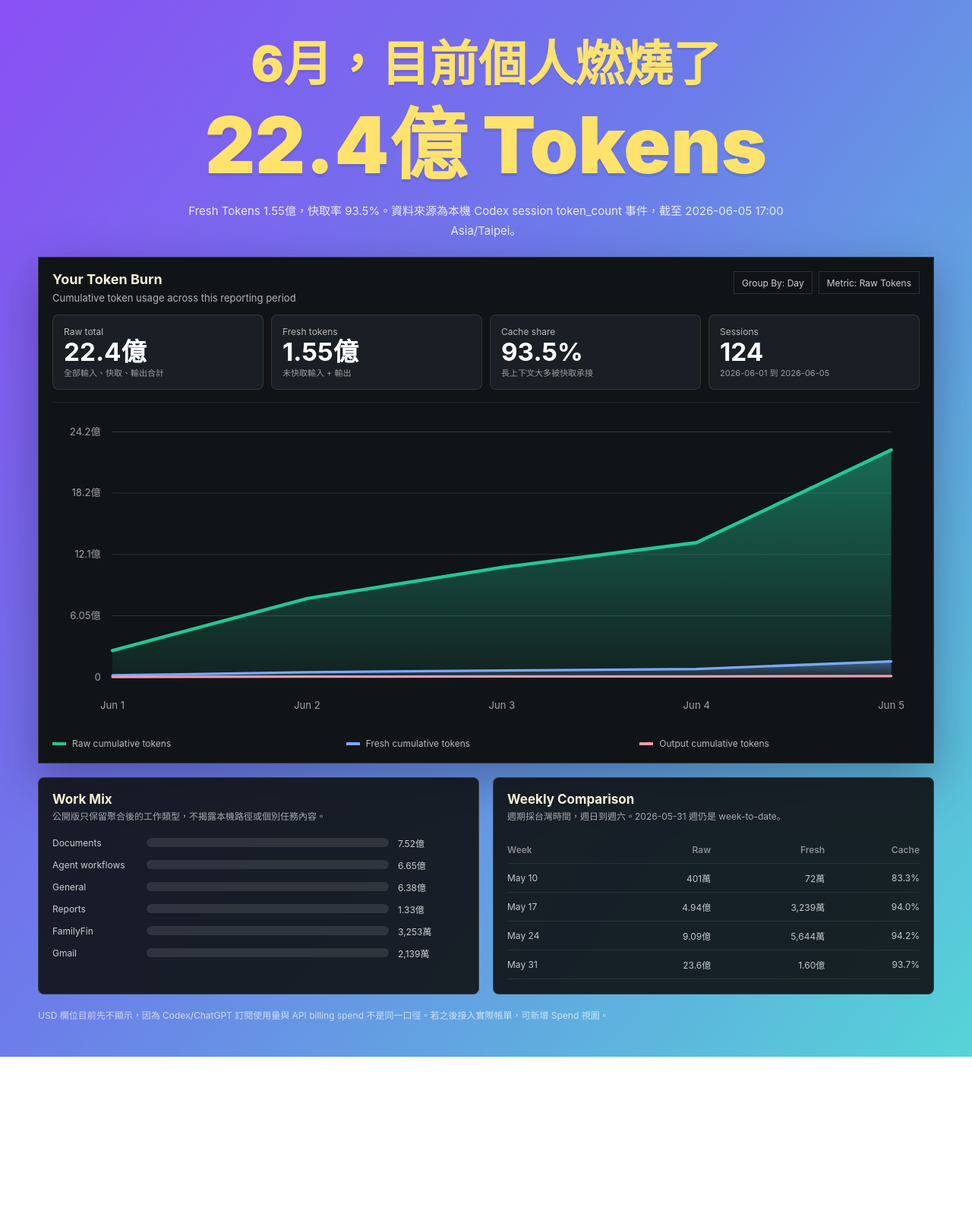
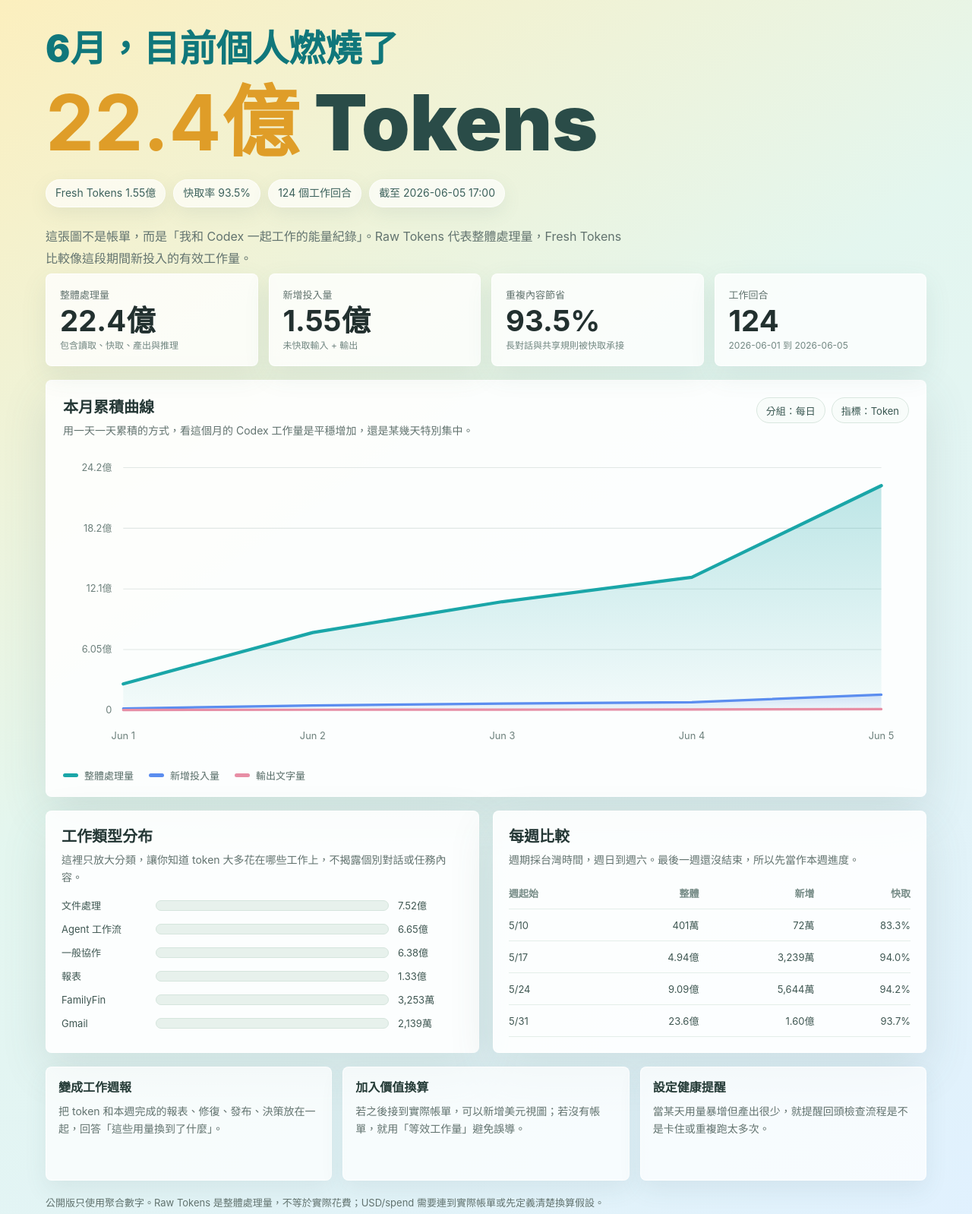
Before and after one commit to Kevin-Yeh-egroup/codex-token-burn-dashboard, a website: page index.html in a window 1280 px wide. Shown: the whole page at 76% size. Before the commit the page ends 1391 px from the top, so only its background shows below. Drawn offline with Linux system fonts and the light colour scheme.

Commit message:
Brighten token burn dashboard

```diff
--- a/index.html
+++ b/index.html
@@ -7,19 +7,22 @@
   <title>Codex Token Burn Dashboard</title>
   <style>
     :root {
-      --ink: #f8f3d7;
-      --muted: rgba(248, 243, 215, 0.74);
-      --panel: #111417;
-      --panel-soft: #191f24;
-      --grid: rgba(255, 255, 255, 0.12);
-      --yellow: #ffe36d;
-      --cyan: #55d7d7;
-      --violet: #8854f2;
-      --green: #20c997;
-      --blue: #7aa8ff;
-      --rose: #f09ab1;
-      --orange: #ffb45c;
-      --line: rgba(255, 255, 255, 0.18);
+      --bg: #f8fbf7;
+      --paper: #ffffff;
+      --paper-soft: #f1f7f2;
+      --ink: #22302f;
+      --muted: #62736f;
+      --soft-line: #d9e7df;
+      --accent: #1aa6a8;
+      --accent-deep: #10777b;
+      --mint: #dff5ed;
+      --sun: #ffe48a;
+      --sun-deep: #df9d28;
+      --sky: #dff0ff;
+      --blue: #5b8def;
+      --leaf: #57bf8e;
+      --rose: #e78ea5;
+      --shadow: 0 22px 60px rgba(69, 101, 92, 0.14);
       font-family: Inter, "Segoe UI", "Noto Sans TC", Arial, sans-serif;
     }
 
@@ -32,59 +35,124 @@
       color: var(--ink);
       min-height: 100vh;
       background:
-        linear-gradient(126deg, #8a50f4 0%, #6d7aea 42%, #55d4d7 100%);
+        linear-gradient(145deg, rgba(255, 228, 138, 0.52), rgba(223, 245, 237, 0.82) 44%, rgba(223, 240, 255, 0.94)),
+        var(--bg);
     }
 
     main {
-      width: min(1180px, calc(100vw - 40px));
+      width: min(1160px, calc(100vw - 40px));
       margin: 0 auto;
-      padding: 28px 0 44px;
+      padding: 30px 0 48px;
     }
 
     .hero {
-      min-height: 310px;
+      min-height: 330px;
       display: grid;
       align-content: center;
-      justify-items: center;
-      gap: 22px;
-      text-align: center;
+      gap: 20px;
     }
 
-    .eyebrow {
+    .kicker {
       margin: 0;
-      color: var(--yellow);
-      font-size: clamp(30px, 5vw, 68px);
+      color: var(--accent-deep);
+      font-size: clamp(24px, 4vw, 48px);
       font-weight: 900;
-      line-height: 1.05;
-      text-shadow: 0 3px 0 rgba(0, 0, 0, 0.08);
+      line-height: 1.18;
+      letter-spacing: 0;
     }
 
     .hero h1 {
       margin: 0;
-      color: var(--yellow);
-      font-size: clamp(44px, 8vw, 104px);
+      color: #2a4c48;
+      font-size: clamp(46px, 8vw, 102px);
       font-weight: 950;
-      line-height: 1.02;
+      line-height: 0.98;
       letter-spacing: 0;
-      text-shadow: 0 4px 0 rgba(0, 0, 0, 0.08);
     }
 
-    .hero-subtitle {
-      margin: 0;
-      color: rgba(255, 255, 255, 0.86);
-      font-size: 15px;
-      line-height: 1.7;
-      max-width: 800px;
+    .hero strong {
+      color: var(--sun-deep);
     }
 
-    .shell {
-      background: var(--panel);
-      border: 1px solid rgba(255, 255, 255, 0.16);
-      box-shadow: 0 22px 60px rgba(23, 15, 47, 0.34);
-      padding: 18px;
+    .hero-summary {
+      display: flex;
+      flex-wrap: wrap;
+      gap: 10px;
+      margin: 4px 0 0;
     }
 
-    .panel-header {
+    .pill {
+      display: inline-flex;
+      align-items: center;
+      min-height: 36px;
+      padding: 8px 12px;
+      border-radius: 999px;
+      background: rgba(255, 255, 255, 0.66);
+      border: 1px solid rgba(255, 255, 255, 0.72);
+      color: #3d625d;
+      font-size: 14px;
+      line-height: 1.35;
+      box-shadow: 0 8px 24px rgba(80, 122, 116, 0.1);
+    }
+
+    .reader-note {
+      max-width: 760px;
+      margin: 4px 0 0;
+      color: var(--muted);
+      font-size: 16px;
+      line-height: 1.78;
+    }
+
+    .metrics {
+      display: grid;
+      grid-template-columns: repeat(4, minmax(0, 1fr));
+      gap: 14px;
+      margin-bottom: 18px;
+    }
+
+    .metric {
+      min-height: 122px;
+      background: rgba(255, 255, 255, 0.78);
+      border: 1px solid rgba(255, 255, 255, 0.8);
+      border-radius: 8px;
+      padding: 18px;
+      display: grid;
+      align-content: space-between;
+      box-shadow: 0 12px 34px rgba(68, 103, 95, 0.1);
+    }
+
+    .metric span {
+      color: var(--muted);
+      font-size: 13px;
+      line-height: 1.45;
+    }
+
+    .metric strong {
+      color: var(--ink);
+      font-size: clamp(26px, 3vw, 42px);
+      line-height: 1.1;
+      letter-spacing: 0;
+    }
+
+    .metric small {
+      color: #718681;
+      font-size: 12px;
+      line-height: 1.45;
+    }
+
+    .chart-card,
+    .info-card {
+      background: rgba(255, 255, 255, 0.88);
+      border: 1px solid rgba(255, 255, 255, 0.88);
+      border-radius: 8px;
+      box-shadow: var(--shadow);
+    }
+
+    .chart-card {
+      padding: 22px 22px 18px;
+    }
+
+    .section-header {
       display: flex;
       justify-content: space-between;
       gap: 18px;
@@ -92,16 +160,21 @@
       margin-bottom: 14px;
     }
 
-    .panel-title h2 {
+    .section-title h2,
+    .info-card h3 {
       margin: 0;
-      font-size: 18px;
-      line-height: 1.25;
+      color: #243735;
+      font-size: 20px;
+      line-height: 1.3;
+      letter-spacing: 0;
     }
 
-    .panel-title p {
-      margin: 4px 0 0;
-      color: rgba(255, 255, 255, 0.68);
-      font-size: 13px;
+    .section-title p,
+    .info-card p {
+      margin: 6px 0 0;
+      color: var(--muted);
+      font-size: 14px;
+      line-height: 1.65;
     }
 
     .controls {
@@ -112,57 +185,17 @@
     }
 
     .control {
-      border: 1px solid rgba(255, 255, 255, 0.12);
-      color: rgba(255, 255, 255, 0.78);
-      background: #101316;
-      height: 30px;
-      padding: 0 10px;
+      border: 1px solid var(--soft-line);
+      color: #385650;
+      background: #f8fcfa;
+      min-height: 34px;
+      padding: 0 12px;
+      border-radius: 999px;
       display: inline-flex;
       align-items: center;
       gap: 8px;
-      font-size: 12px;
+      font-size: 13px;
       white-space: nowrap;
-    }
-
-    .metric-grid {
-      display: grid;
-      grid-template-columns: repeat(4, minmax(0, 1fr));
-      gap: 10px;
-      margin-bottom: 16px;
-    }
-
-    .metric {
-      min-height: 92px;
-      background: var(--panel-soft);
-      border: 1px solid rgba(255, 255, 255, 0.1);
-      padding: 14px;
-      display: grid;
-      align-content: space-between;
-      border-radius: 8px;
-    }
-
-    .metric span {
-      color: rgba(255, 255, 255, 0.68);
-      font-size: 12px;
-    }
-
-    .metric strong {
-      color: #fff;
-      font-size: clamp(23px, 2.6vw, 34px);
-      line-height: 1.15;
-      letter-spacing: 0;
-    }
-
-    .metric small {
-      color: rgba(255, 255, 255, 0.56);
-      font-size: 11px;
-    }
-
-    .chart-wrap {
-      min-height: 360px;
-      position: relative;
-      border-top: 1px solid rgba(255, 255, 255, 0.08);
-      padding-top: 12px;
     }
 
     svg {
@@ -171,24 +204,23 @@
       display: block;
     }
 
-    .axis,
     .tick {
-      stroke: var(--grid);
+      stroke: rgba(85, 111, 105, 0.16);
       stroke-width: 1;
     }
 
     .label {
-      fill: rgba(255, 255, 255, 0.6);
+      fill: #6d807c;
       font-size: 12px;
     }
 
     .legend {
-      display: grid;
-      grid-template-columns: repeat(3, minmax(0, 1fr));
-      gap: 10px 18px;
+      display: flex;
+      flex-wrap: wrap;
+      gap: 10px 20px;
       margin-top: 12px;
-      color: rgba(255, 255, 255, 0.7);
-      font-size: 12px;
+      color: #586d68;
+      font-size: 13px;
     }
 
     .legend-item {
@@ -199,8 +231,9 @@
     }
 
     .swatch {
-      width: 18px;
-      height: 4px;
+      width: 20px;
+      height: 5px;
+      border-radius: 999px;
       flex: 0 0 auto;
     }
 
@@ -211,65 +244,53 @@
       margin-top: 18px;
     }
 
-    .mini-panel {
-      background: rgba(17, 20, 23, 0.92);
-      border: 1px solid rgba(255, 255, 255, 0.14);
-      padding: 18px;
-      border-radius: 8px;
-      min-height: 286px;
-    }
-
-    .mini-panel h3 {
-      margin: 0 0 4px;
-      font-size: 17px;
-    }
-
-    .mini-panel p {
-      margin: 0 0 16px;
-      color: rgba(255, 255, 255, 0.62);
-      font-size: 12px;
-      line-height: 1.55;
+    .info-card {
+      padding: 20px;
+      min-height: 300px;
     }
 
     .bars {
       display: grid;
       gap: 12px;
+      margin-top: 16px;
     }
 
     .bar-row {
       display: grid;
-      grid-template-columns: 112px 1fr 88px;
+      grid-template-columns: 112px 1fr 86px;
       gap: 12px;
       align-items: center;
-      color: rgba(255, 255, 255, 0.78);
-      font-size: 12px;
+      color: #3f5752;
+      font-size: 13px;
     }
 
     .bar-track {
-      height: 12px;
-      background: rgba(255, 255, 255, 0.1);
+      height: 14px;
+      background: #e7f1ec;
       border-radius: 999px;
       overflow: hidden;
+      border: 1px solid #d5e5dd;
     }
 
     .bar-fill {
       height: 100%;
       border-radius: inherit;
-      background: linear-gradient(90deg, var(--green), var(--cyan));
+      background: linear-gradient(90deg, var(--leaf), var(--accent));
     }
 
     .table {
       width: 100%;
       border-collapse: collapse;
-      font-size: 12px;
+      margin-top: 12px;
+      font-size: 13px;
     }
 
     .table th,
     .table td {
-      padding: 10px 0;
-      border-bottom: 1px solid rgba(255, 255, 255, 0.08);
+      padding: 11px 0;
+      border-bottom: 1px solid #e4eee9;
       text-align: right;
-      color: rgba(255, 255, 255, 0.74);
+      color: #3f5752;
     }
 
     .table th:first-child,
@@ -278,15 +299,45 @@
     }
 
     .table th {
-      color: rgba(255, 255, 255, 0.48);
-      font-weight: 600;
+      color: #788d88;
+      font-weight: 700;
     }
 
-    .note {
+    .extension-list {
+      display: grid;
+      grid-template-columns: repeat(3, minmax(0, 1fr));
+      gap: 14px;
+      margin-top: 18px;
+    }
+
+    .extension {
+      background: rgba(255, 255, 255, 0.72);
+      border: 1px solid rgba(255, 255, 255, 0.82);
+      border-radius: 8px;
+      padding: 16px;
+      min-height: 150px;
+      box-shadow: 0 12px 30px rgba(70, 104, 98, 0.09);
+    }
+
+    .extension h3 {
+      margin: 0 0 8px;
+      font-size: 16px;
+      line-height: 1.35;
+      color: #263c38;
+    }
+
+    .extension p {
+      margin: 0;
+      color: var(--muted);
+      font-size: 14px;
+      line-height: 1.68;
+    }
+
+    .plain-note {
       margin: 18px 0 0;
-      color: rgba(255, 255, 255, 0.68);
-      font-size: 12px;
-      line-height: 1.7;
+      color: var(--muted);
+      font-size: 13px;
+      line-height: 1.75;
     }
 
     @media (max-width: 860px) {
@@ -296,11 +347,16 @@
       }
 
       .hero {
-        min-height: 280px;
+        min-height: 300px;
       }
 
-      .panel-header,
-      .section-grid {
+      .metrics {
+        grid-template-columns: repeat(2, minmax(0, 1fr));
+      }
+
+      .section-header,
+      .section-grid,
+      .extension-list {
         grid-template-columns: 1fr;
         display: grid;
       }
@@ -308,29 +364,29 @@
       .controls {
         justify-content: start;
       }
-
-      .metric-grid {
-        grid-template-columns: repeat(2, minmax(0, 1fr));
-      }
-
-      .legend {
-        grid-template-columns: 1fr 1fr;
-      }
     }
 
     @media (max-width: 540px) {
-      .metric-grid,
-      .legend {
+      main {
+        width: min(100vw - 20px, 420px);
+      }
+
+      .metrics {
         grid-template-columns: 1fr;
       }
 
-      .bar-row {
-        grid-template-columns: 84px 1fr 72px;
+      .hero h1 {
+        font-size: clamp(44px, 17vw, 72px);
       }
 
-      .shell,
-      .mini-panel {
-        padding: 14px;
+      .bar-row {
+        grid-template-columns: 88px 1fr 70px;
+        gap: 8px;
+      }
+
+      .chart-card,
+      .info-card {
+        padding: 16px;
       }
     }
   </style>
@@ -338,74 +394,78 @@
 <body>
   <main>
     <section class="hero" aria-label="Token burn headline">
-      <p class="eyebrow">6月，目前個人燃燒了</p>
-      <h1>22.4億 Tokens</h1>
-      <p class="hero-subtitle">Fresh Tokens 1.55億，快取率 93.5%。資料來源為本機 Codex session token_count 事件，截至 2026-06-05 17:00 Asia/Taipei。</p>
+      <p class="kicker">6月，目前個人燃燒了</p>
+      <h1><strong>22.4億</strong> Tokens</h1>
+      <div class="hero-summary" aria-label="Key summary">
+        <span class="pill">Fresh Tokens 1.55億</span>
+        <span class="pill">快取率 93.5%</span>
+        <span class="pill">124 個工作回合</span>
+        <span class="pill">截至 2026-06-05 17:00</span>
+      </div>
+      <p class="reader-note">這張圖不是帳單，而是「我和 Codex 一起工作的能量紀錄」。Raw Tokens 代表整體處理量，Fresh Tokens 比較像這段期間新投入的有效工作量。</p>
     </section>
 
-    <section class="shell" aria-label="Token usage dashboard">
-      <div class="panel-header">
-        <div class="panel-title">
-          <h2>Your Token Burn</h2>
-          <p>Cumulative token usage across this reporting period</p>
-        </div>
-        <div class="controls" aria-label="Dashboard dimensions">
-          <span class="control">Group By: Day</span>
-          <span class="control">Metric: Raw Tokens</span>
-        </div>
-      </div>
-
-      <div class="metric-grid" aria-label="June summary metrics">
+    <section class="metrics" aria-label="June summary metrics">
       <div class="metric">
-          <span>Raw total</span>
+        <span>整體處理量</span>
         <strong>22.4億</strong>
-          <small>全部輸入、快取、輸出合計</small>
+        <small>包含讀取、快取、產出與推理</small>
       </div>
       <div class="metric">
-          <span>Fresh tokens</span>
+        <span>新增投入量</span>
         <strong>1.55億</strong>
         <small>未快取輸入 + 輸出</small>
       </div>
       <div class="metric">
-          <span>Cache share</span>
+        <span>重複內容節省</span>
         <strong>93.5%</strong>
-          <small>長上下文大多被快取承接</small>
+        <small>長對話與共享規則被快取承接</small>
       </div>
       <div class="metric">
-          <span>Sessions</span>
+        <span>工作回合</span>
         <strong>124</strong>
         <small>2026-06-01 到 2026-06-05</small>
       </div>
+    </section>
+
+    <section class="chart-card" aria-label="Token usage dashboard">
+      <div class="section-header">
+        <div class="section-title">
+          <h2>本月累積曲線</h2>
+          <p>用一天一天累積的方式，看這個月的 Codex 工作量是平穩增加，還是某幾天特別集中。</p>
+        </div>
+        <div class="controls" aria-label="Dashboard dimensions">
+          <span class="control">分組：每日</span>
+          <span class="control">指標：Token</span>
+        </div>
       </div>
 
-      <div class="chart-wrap">
       <svg id="tokenChart" viewBox="0 0 1040 380" role="img" aria-label="Daily cumulative token usage chart"></svg>
-      </div>
 
       <div class="legend" aria-label="Chart legend">
-        <div class="legend-item"><span class="swatch" style="background: var(--green)"></span>Raw cumulative tokens</div>
-        <div class="legend-item"><span class="swatch" style="background: var(--blue)"></span>Fresh cumulative tokens</div>
-        <div class="legend-item"><span class="swatch" style="background: var(--rose)"></span>Output cumulative tokens</div>
+        <div class="legend-item"><span class="swatch" style="background: var(--accent)"></span>整體處理量</div>
+        <div class="legend-item"><span class="swatch" style="background: var(--blue)"></span>新增投入量</div>
+        <div class="legend-item"><span class="swatch" style="background: var(--rose)"></span>輸出文字量</div>
       </div>
     </section>
 
     <section class="section-grid" aria-label="Comparisons">
-      <div class="mini-panel">
-        <h3>Work Mix</h3>
-        <p>公開版只保留聚合後的工作類型，不揭露本機路徑或個別任務內容。</p>
+      <div class="info-card">
+        <h3>工作類型分布</h3>
+        <p>這裡只放大分類，讓你知道 token 大多花在哪些工作上，不揭露個別對話或任務內容。</p>
         <div class="bars" id="workMix"></div>
       </div>
 
-      <div class="mini-panel">
-        <h3>Weekly Comparison</h3>
-        <p>週期採台灣時間，週日到週六。2026-05-31 週仍是 week-to-date。</p>
+      <div class="info-card">
+        <h3>每週比較</h3>
+        <p>週期採台灣時間，週日到週六。最後一週還沒結束，所以先當作本週進度。</p>
         <table class="table">
           <thead>
             <tr>
-              <th>Week</th>
-              <th>Raw</th>
-              <th>Fresh</th>
-              <th>Cache</th>
+              <th>週起始</th>
+              <th>整體</th>
+              <th>新增</th>
+              <th>快取</th>
             </tr>
           </thead>
           <tbody id="weeklyRows"></tbody>
@@ -413,7 +473,22 @@
       </div>
     </section>
 
-    <p class="note">USD 欄位目前先不顯示，因為 Codex/ChatGPT 訂閱使用量與 API billing spend 不是同一口徑。若之後接入實際帳單，可新增 Spend 視圖。</p>
+    <section class="extension-list" aria-label="Extension ideas">
+      <div class="extension">
+        <h3>變成工作週報</h3>
+        <p>把 token 和本週完成的報表、修復、發布、決策放在一起，回答「這些用量換到了什麼」。</p>
+      </div>
+      <div class="extension">
+        <h3>加入價值換算</h3>
+        <p>若之後接到實際帳單，可以新增美元視圖；若沒有帳單，就用「等效工作量」避免誤導。</p>
+      </div>
+      <div class="extension">
+        <h3>設定健康提醒</h3>
+        <p>當某天用量暴增但產出很少，就提醒回頭檢查流程是不是卡住或重複跑太多次。</p>
+      </div>
+    </section>
+
+    <p class="plain-note">公開版只使用聚合數字。Raw Tokens 是整體處理量，不等於實際花費；USD/spend 需要連到實際帳單或先定義清楚換算假設。</p>
   </main>
 
   <script>
@@ -426,19 +501,19 @@
     ];
 
     const workMix = [
-      { label: "Agent workflows", raw: 664656938, fresh: 37292586 },
-      { label: "Documents", raw: 751705680, fresh: 38667344 },
+      { label: "Agent 工作流", raw: 664656938, fresh: 37292586 },
+      { label: "文件處理", raw: 751705680, fresh: 38667344 },
       { label: "FamilyFin", raw: 32525644, fresh: 3098188 },
-      { label: "General", raw: 637730889, fresh: 63024457 },
+      { label: "一般協作", raw: 637730889, fresh: 63024457 },
       { label: "Gmail", raw: 21386878, fresh: 2461694 },
-      { label: "Reports", raw: 132831098, fresh: 10158970 }
+      { label: "報表", raw: 132831098, fresh: 10158970 }
     ];
 
     const weekly = [
-      { week: "May 10", raw: 4005945, fresh: 723897, cache: "83.3%" },
-      { week: "May 17", raw: 493783705, fresh: 32391193, cache: "94.0%" },
-      { week: "May 24", raw: 909423483, fresh: 56439803, cache: "94.2%" },
-      { week: "May 31", raw: 2363402942, fresh: 160034366, cache: "93.7%" }
+      { week: "5/10", raw: 4005945, fresh: 723897, cache: "83.3%" },
+      { week: "5/17", raw: 493783705, fresh: 32391193, cache: "94.0%" },
+      { week: "5/24", raw: 909423483, fresh: 56439803, cache: "94.2%" },
+      { week: "5/31", raw: 2363402942, fresh: 160034366, cache: "93.7%" }
     ];
 
     function formatToken(value) {
@@ -459,7 +534,7 @@
       const svg = document.getElementById("tokenChart");
       const width = 1040;
       const height = 380;
-      const pad = { left: 72, right: 34, top: 24, bottom: 62 };
+      const pad = { left: 74, right: 34, top: 22, bottom: 60 };
       const plotWidth = width - pad.left - pad.right;
       const plotHeight = height - pad.top - pad.bottom;
       const raw = cumulative(daily, "raw");
@@ -475,12 +550,12 @@
       svg.innerHTML = `
         <defs>
           <linearGradient id="rawFill" x1="0" x2="0" y1="0" y2="1">
-            <stop offset="0%" stop-color="#20c997" stop-opacity="0.48"></stop>
-            <stop offset="100%" stop-color="#20c997" stop-opacity="0.08"></stop>
+            <stop offset="0%" stop-color="#1aa6a8" stop-opacity="0.28"></stop>
+            <stop offset="100%" stop-color="#1aa6a8" stop-opacity="0.04"></stop>
           </linearGradient>
           <linearGradient id="freshFill" x1="0" x2="0" y1="0" y2="1">
-            <stop offset="0%" stop-color="#7aa8ff" stop-opacity="0.42"></stop>
-            <stop offset="100%" stop-color="#7aa8ff" stop-opacity="0.05"></stop>
+            <stop offset="0%" stop-color="#5b8def" stop-opacity="0.22"></stop>
+            <stop offset="100%" stop-color="#5b8def" stop-opacity="0.03"></stop>
           </linearGradient>
         </defs>
         ${ticks.map((tick) => {
@@ -490,9 +565,9 @@
         }).join("")}
         <path d="${area(raw)}" fill="url(#rawFill)"></path>
         <path d="${area(fresh)}" fill="url(#freshFill)"></path>
-        <path d="${line(raw)}" fill="none" stroke="#20c997" stroke-width="4" stroke-linejoin="round" stroke-linecap="round"></path>
-        <path d="${line(fresh)}" fill="none" stroke="#7aa8ff" stroke-width="3" stroke-linejoin="round" stroke-linecap="round"></path>
-        <path d="${line(output)}" fill="none" stroke="#f09ab1" stroke-width="3" stroke-linejoin="round" stroke-linecap="round"></path>
+        <path d="${line(raw)}" fill="none" stroke="#1aa6a8" stroke-width="4" stroke-linejoin="round" stroke-linecap="round"></path>
+        <path d="${line(fresh)}" fill="none" stroke="#5b8def" stroke-width="3" stroke-linejoin="round" stroke-linecap="round"></path>
+        <path d="${line(output)}" fill="none" stroke="#e78ea5" stroke-width="3" stroke-linejoin="round" stroke-linecap="round"></path>
         ${daily.map((item, index) => `<text class="label" x="${x(index)}" y="${height - 24}" text-anchor="middle">${item.date}</text>`).join("")}
       `;
     }
```
Also changed, not shown: PRESENTATION_NOTES.md (added, +38 -0 lines), PRODUCTION_LOG.md (+6 -0 lines), PUBLICATION_CHECKLIST.md (+2 -0 lines), README.md, 1 other file. Lines whose indentation alone changed are shown as unchanged.
